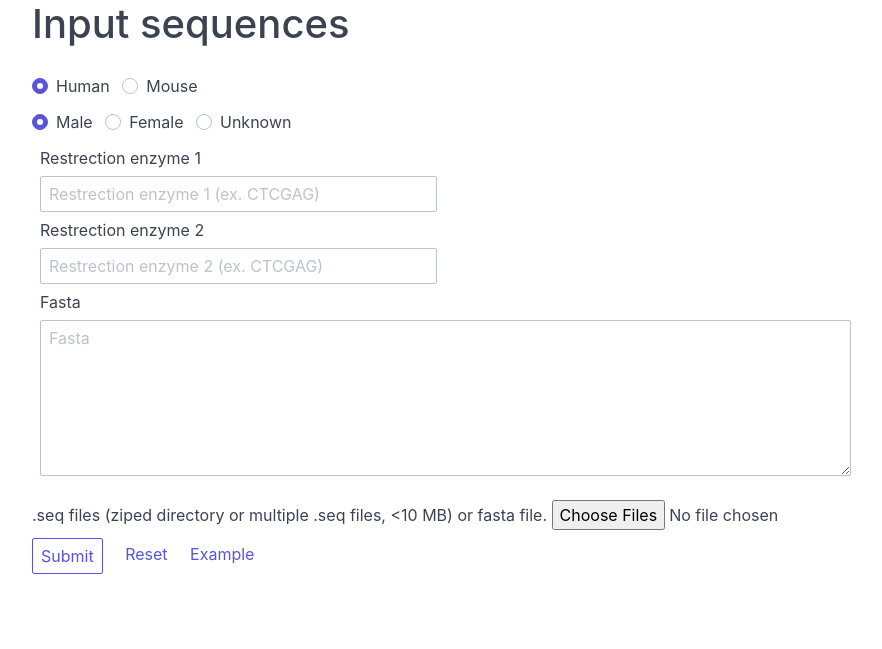
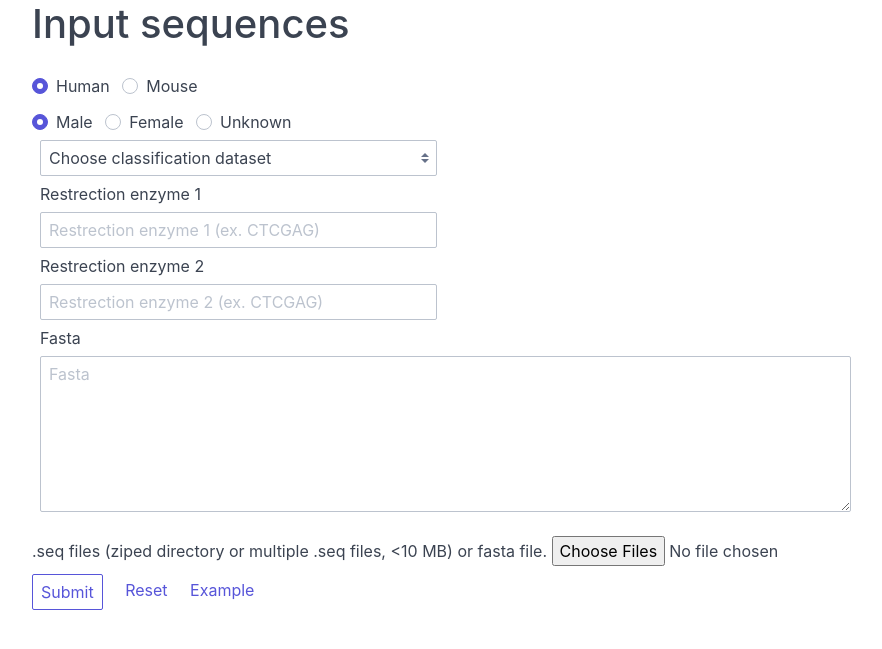
Before and after one commit to yyoshiaki/BSviz, a Flask app: page / in a window 1280 px wide. Shown: the part 80-729 px from the top of the page, without its empty margins (0-882 px from the left). Run offline with Flask 2, Linux system fonts and the light colour scheme.

Commit message:
update interface

```diff
--- a/app.py
+++ b/app.py
@@ -49,6 +49,8 @@ def output():
     enz1 = request.form['enz1'].upper()
     enz2 = request.form['enz2'].upper()
     fasta = request.form['fasta']
+    gender = request.form['gender'] # Male, Female, Unknown
+    classification_dataset = request.form['classification'] # unselected, tregtconv, moss, no
 
     dir_tmp = utils.make_tmpdir(UPLOAD_DIR)
 
@@ -96,7 +98,7 @@ def output():
 
     # shutil.rmtree(dir_tmp)
 
-    return render_template('output.html', species=species, enz1=enz1, enz2=enz2, fasta=fasta, figs=figs, title='Result')
+    return render_template('output.html', species=species, enz1=enz1, enz2=enz2, fasta=fasta, figs=figs, title='Result', classification_dataset=classification_dataset, gender=gender)
 
 @app.route('/about')
 def about():
--- a/config.ini
+++ b/config.ini
@@ -9,3 +9,5 @@ PROCESS=4
 INPUT_FASTA="input.fasta"
 THREASHOLD_RATE_UNDETECTED=0.5
 PLOT_FONT_SIZE=14
+
+FLASK_ENV="development"
--- a/templates/input.html
+++ b/templates/input.html
@@ -35,6 +35,13 @@
         </label>
 
         <div class="column col-4 col-xs-12">
+        <select class="form-select" name="classification">
+          <option value="unselected">Choose classification dataset</option>
+          <option value="tregtconv">Treg-Tconv</option>
+          <option value="moss">25 tissues (Moss et al, only for human)</option>
+          <option value="no">no classification</option>
+        </select>
+
         <label class="form-label" for="enz1">Restrection enzyme 1</label>
         <input class="form-input" type="text" id="enz1" name="enz1" placeholder="Restrection enzyme 1 (ex. CTCGAG)">
 
@@ -66,9 +73,13 @@
         $('#enz2').val("");
         $('#fasta').val("");
         $('#uploadFile').val("");
+        $('input[name=gender]').val(["Male"]);
+        $('select[name=classification]').val(["unselected"]);
     });
     $("#setExample").click(function(event) {
         $('input[name=species]').val(["Human"]);
+        $('input[name=gender]').val(["Male"]);
+        $('select[name=classification]').val(["tregtconv"]);
         $('#enz1').val("GGATCC");
         $('#enz2').val("CTCGAG");
         $('#fasta').val('>Goto_2_G02_20.seq\n'
--- a/templates/output.html
+++ b/templates/output.html
@@ -2,6 +2,8 @@
 {% block content %}
   <h1>Results</h1>
   <h2>Speice : {{species}}</h2>
+  <h2>Gender : {{gender}}</h2>
+  <h2>Classification dataset : {{classification_dataset}}</h2>
   <h2>Enzyme1 : {{enz1}} , Enzyme2 : {{enz2}}</h2>
   <textarea rows="10" cols="100" wrap="soft">{{fasta}}</textarea>
   <div class="columns">
```
